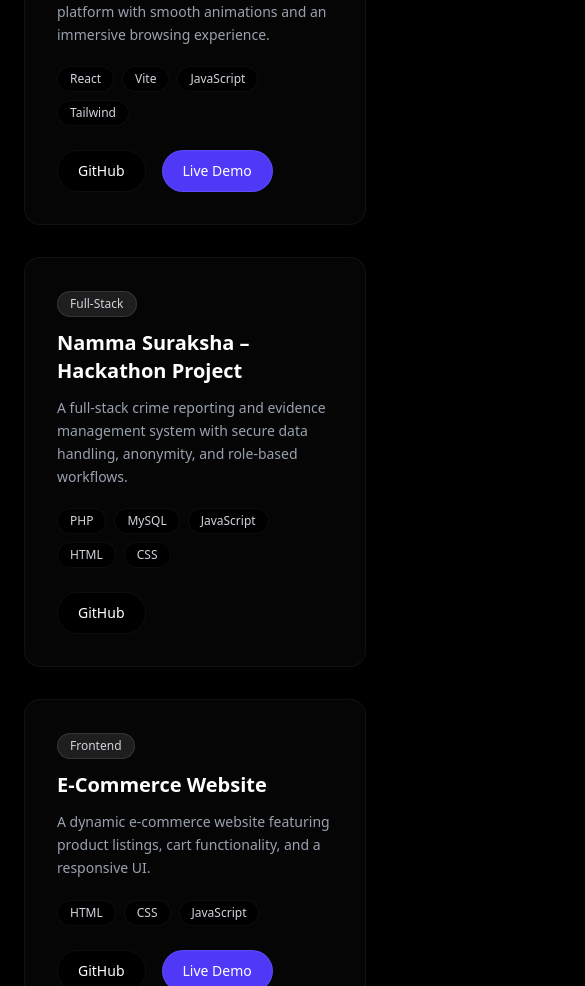
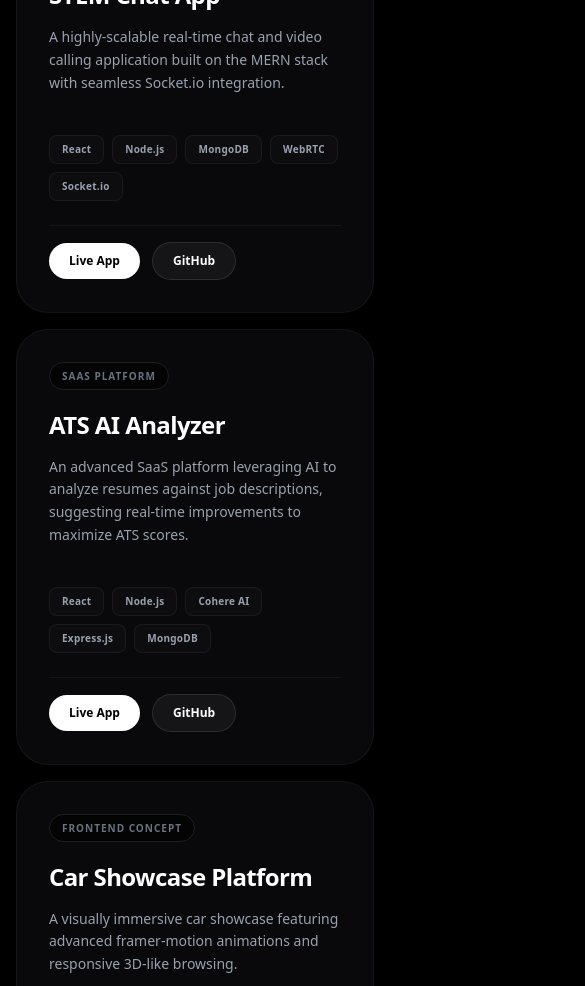
Before and after one commit to nikilkumarks/My_portfolio, a React (Vite) app: page / in a window 390 px wide. Shown: the part 5420-6406 px from the top of the page, 585 px wide, since content can reach past the window. Built offline with nearby package versions, Linux system fonts and the light colour scheme.

Commit message:
updated the ui

```diff
--- a/src/components/Experience.jsx
+++ b/src/components/Experience.jsx
@@ -3,7 +3,7 @@
 
 const experiences = [
   {
-    role: "Frontend Developer Intern",
+    role: "Frontend Developer",
     company: "Innovgeist",
     duration: "Jan 2026 – Present",
     current: true,
@@ -17,7 +17,7 @@
     tech: ["React", "Tailwind CSS", "JavaScript", "REST APIs", "Git"],
   },
   {
-    role: "Frontend Developer Intern",
+    role: "Frontend Intern",
     company: "Small Fare",
     duration: "Jul 2025 – Sep 2025",
     current: false,
@@ -30,7 +30,7 @@
     tech: ["React", "Tailwind CSS", "SaaS", "Git"],
   },
   {
-    role: "Freelance Web Developer",
+    role: "Freelance Developer",
     company: "Self-Employed",
     duration: "2025",
     current: false,
@@ -48,32 +48,37 @@
   return (
     <section
       id="experience"
-      className="relative py-28 px-6 sm:px-10 lg:px-20 bg-section-bg text-white min-h-screen overflow-hidden"
+      className="relative min-h-screen py-32 bg-black text-white"
     >
-      <div className="relative z-10 max-w-5xl mx-auto">
+      {/* Subtle Background Glow */}
+      <div className="absolute top-1/4 left-1/2 -translate-x-1/2 w-[800px] h-[800px] bg-white/[0.02] rounded-full blur-[120px] pointer-events-none" />
+
+      <div className="max-w-[90rem] mx-auto px-6 sm:px-10 lg:px-24 relative z-10 flex flex-col items-center">
+
+        {/* Section Header */}
+        <div className="w-full flex flex-col gap-4 border-b border-white/10 pb-12 mb-16">
           <motion.h2
-          initial={{ opacity: 0, y: -20 }}
+            initial={{ opacity: 0, y: 20 }}
             whileInView={{ opacity: 1, y: 0 }}
-          transition={{ duration: 0.6 }}
+            transition={{ duration: 0.8 }}
             viewport={{ once: true }}
-          className="text-center text-4xl sm:text-5xl font-extrabold mb-6 text-white"
+            className="text-5xl sm:text-7xl lg:text-[8rem] font-black text-white tracking-tighter"
           >
-          Experience
+            Experience<span className="text-white/20">.</span>
           </motion.h2>
-
           <motion.p
             initial={{ opacity: 0 }}
             whileInView={{ opacity: 1 }}
             transition={{ delay: 0.2 }}
             viewport={{ once: true }}
-          className="text-center text-gray-400 max-w-2xl mx-auto mb-20"
+            className="text-gray-400 text-lg sm:text-xl font-light max-w-2xl"
           >
-          My professional journey building scalable, production-ready web
-          applications with modern frontend technologies.
+            My professional journey building scalable, production-ready web applications with modern frontend technologies.
           </motion.p>
+        </div>
 
-        {/* Timeline */}
-        <div className="relative border-l border-glass-border pl-6 space-y-14">
+        {/* Elegant List Format (Unboxed) */}
+        <div className="w-full flex flex-col">
           {experiences.map((exp, idx) => (
             <motion.div
               key={idx}
@@ -81,58 +86,51 @@
               whileInView={{ opacity: 1, y: 0 }}
               transition={{ duration: 0.6, delay: idx * 0.1 }}
               viewport={{ once: true }}
-              className="relative"
+              className="group flex flex-col lg:flex-row justify-between items-start gap-8 lg:gap-16 py-12 border-b border-white/10 hover:border-white/30 transition-colors duration-500"
             >
-              {/* Timeline Dot */}
-              <span
-                className={`absolute -left-[11px] top-2 w-5 h-5 rounded-full shadow-md border-2 border-main-bg
-                ${exp.current
-                    ? "bg-emerald-500 animate-pulse"
-                    : "bg-indigo-500"
-                  }`}
-              />
 
-              {/* Card */}
-              <div className="backdrop-blur-sm bg-card-bg border border-glass-border rounded-2xl p-6 sm:p-8 shadow-lg hover:shadow-indigo-500/10 transition-all duration-300 hover:scale-[1.02]">
-                <div className="flex flex-col sm:flex-row sm:items-center sm:justify-between gap-2 mb-4">
-                  <div className="flex items-center gap-3">
-                    <h3 className="text-xl font-semibold text-indigo-400">
-                      {exp.role}
+              {/* Left Column: Role & Company */}
+              <div className="flex flex-col gap-3 lg:w-1/3 pt-2">
+                <div className="flex items-center gap-4">
+                  <h3 className="text-3xl sm:text-4xl font-bold text-white tracking-tight">
+                    {exp.company}
                   </h3>
-
                   {exp.current && (
-                      <span className="text-xs px-3 py-1 rounded-full bg-green-500/20 text-green-400 border border-green-500/30 animate-pulse">
-                        Present
-                      </span>
+                    <span className="w-2 h-2 rounded-full bg-white animate-pulse" />
                   )}
                 </div>
 
-                  <span className="text-sm text-purple-400 font-medium italic">
+                <h4 className="text-xl sm:text-2xl font-light text-gray-400">
+                  {exp.role}
+                </h4>
+
+                <span className="text-sm font-semibold uppercase tracking-[0.2em] text-gray-600 mt-2">
                   {exp.duration}
                 </span>
               </div>
 
-                <p className="text-indigo-200/80 mb-4">{exp.company}</p>
-
-                {/* Highlights */}
-                <ul className="list-disc list-inside space-y-2 text-gray-300 text-sm sm:text-base">
+              {/* Right Column: Description & Tags */}
+              <div className="flex flex-col gap-8 lg:w-2/3">
+                <ul className="space-y-4">
                   {exp.highlights.map((point, i) => (
-                    <li key={i}>{point}</li>
+                    <li key={i} className="text-base sm:text-lg text-gray-300 font-light leading-relaxed">
+                      {point}
+                    </li>
                   ))}
                 </ul>
 
-                {/* Tech Stack */}
-                <div className="flex flex-wrap gap-2 mt-5">
+                <div className="flex flex-wrap gap-2 mt-4">
                   {exp.tech.map((tech) => (
                     <span
                       key={tech}
-                      className="text-xs px-3 py-1 rounded-full bg-main-bg border border-glass-border text-gray-300 hover:bg-white/10 transition"
+                      className="text-xs font-semibold tracking-wide px-4 py-2 rounded-full bg-white/[0.03] border border-white/5 text-gray-400 group-hover:text-white transition-colors duration-300"
                     >
                       {tech}
                     </span>
                   ))}
                 </div>
               </div>
+
             </motion.div>
           ))}
         </div>
--- a/src/components/Projects.jsx
+++ b/src/components/Projects.jsx
@@ -4,175 +4,164 @@
   {
     title: "Pokémon Explorer",
     type: "Frontend",
-    featured: true,
-    description:
-      "A sleek React application to search and explore Pokémon using PokéAPI. Optimized for performance and smooth UI interactions.",
-    tech: ["React", "Vite", "Tailwind", "PokéAPI"],
+    description: "A sleek React application to search and explore Pokémon using PokéAPI. Optimized for performance and fluid UI interactions.",
+    tech: ["React", "Vite", "Tailwind", "REST", "PokéAPI"],
     github: "https://github.com/nikilkumarks/PokeMon",
     live: "https://poke-mon-psi.vercel.app/",
+    bentoSize: "col-span-1 md:col-span-1 lg:col-span-1",
+  },
+  {
+    title: "STEM Chat App",
+    type: "Full-Stack WebRTC",
+    description: "A highly-scalable real-time chat and video calling application built on the MERN stack with seamless Socket.io integration.",
+    tech: ["React", "Node.js", "MongoDB", "WebRTC", "Socket.io"],
+    github: "https://github.com/nikilkumarks/Stem",
+    live: "https://stem-o0zn.onrender.com/",
+    bentoSize: "col-span-1 md:col-span-2 lg:col-span-2",
+  },
+  {
+    title: "ATS AI Analyzer",
+    type: "SaaS Platform",
+    description: "An advanced SaaS platform leveraging AI to analyze resumes against job descriptions, suggesting real-time improvements to maximize ATS scores.",
+    tech: ["React", "Node.js", "Cohere AI", "Express.js", "MongoDB"],
+    github: "https://github.com/nikilkumarks/ATS_Checker",
+    live: "https://ats-checker-vbuy.onrender.com/",
+    bentoSize: "col-span-1 md:col-span-2 lg:col-span-2",
   },
   {
     title: "Car Showcase Platform",
-    type: "Frontend",
-    featured: true,
-    description:
-      "A modern, responsive car showcase platform with smooth animations and an immersive browsing experience.",
-    tech: ["React", "Vite", "JavaScript", "Tailwind"],
+    type: "Frontend Concept",
+    description: "A visually immersive car showcase featuring advanced framer-motion animations and responsive 3D-like browsing.",
+    tech: ["React", "Vite", "Tailwind", "Framer Motion"],
     github: "https://github.com/nikilkumarks/Cars_Website",
     live: "https://remarkable-froyo-196aab.netlify.app/",
+    bentoSize: "col-span-1 md:col-span-1 lg:col-span-1",
   },
   {
-    title: "Namma Suraksha – Hackathon Project",
-    type: "Full-Stack",
-    featured: true,
-    description:
-      "A full-stack crime reporting and evidence management system with secure data handling, anonymity, and role-based workflows.",
+    title: "Namma Suraksha",
+    type: "Government Tech",
+    description: "A secure, role-based crime reporting and evidence management system ensuring data anonymity and high-level workflows.",
     tech: ["PHP", "MySQL", "JavaScript", "HTML", "CSS"],
     github: "https://github.com/nikilkumarks/NammaSurakshaHackaton",
+    bentoSize: "col-span-1 md:col-span-1 lg:col-span-1",
   },
   {
-    title: "E-Commerce Website",
-    type: "Frontend",
-    description:
-      "A dynamic e-commerce website featuring product listings, cart functionality, and a responsive UI.",
-    tech: ["HTML", "CSS", "JavaScript"],
+    title: "E-Commerce Experience",
+    type: "Storefront UI",
+    description: "A dynamic and fully responsive e-commerce storefront with integrated cart logic and modern product displays.",
+    tech: ["JavaScript", "HTML5", "CSS3", "DOM"],
     github: "https://github.com/nikilkumarks/E-Commerc",
     live: "https://e-commerc-seven.vercel.app/",
-  },
-  {
-    title: "Stem - Real-Time Chat Application (Full Stack)",
-    type: "Full-Stack",
-    description:
-      "STEM is a full-stack real-time chat and video calling application built with the MERN stack. It enables instant one-to-one messaging and peer-to-peer video communication using real-time technologies, along with JWT-based authentication, live presence tracking, typing indicators, and read receipts. The system is designed with scalable REST APIs and an optimized MongoDB database, simulating a modern real-time communication platform.",
-    tech: [
-      "React",
-      "Tailwind CSS",
-      "Zustand",
-      "TanStack Query",
-      "Node.js",
-      "Express.js",
-      "MongoDB",
-    ],
-    github: "https://github.com/nikilkumarks/Stem",
-    live: "https://stem-o0zn.onrender.com/",
-  },
-  {
-    title: "ATS Checker - AI-Powered ATS Resume Analyzer & Builder (Full Stack + AI)",
-    type: "Full-Stack",
-    description:
-      "A full-stack web application that helps users create ATS-friendly resumes, analyze resume performance against job descriptions, and improve content using AI-powered suggestions. This platform acts as a SaaS product with user and admin dashboards.",
-    tech: ["React", "Tailwind CSS", "Node.js", "Express.js", "MongoDB", "Cohere AI"],
-    github: "https://github.com/nikilkumarks/ATS_Checker",
-    live: " https://ats-checker-vbuy.onrender.com/",
+    bentoSize: "col-span-1 md:col-span-2 lg:col-span-2",
   },
 ];
-
-const cardVariants = {
-  hidden: { opacity: 0, y: 40 },
-  visible: (i) => ({
-    opacity: 1,
-    y: 0,
-    transition: {
-      delay: i * 0.1,
-      duration: 0.6,
-      ease: "easeOut",
-    },
-  }),
-};
 
 const Projects = () => {
   return (
     <section
       id="projects"
-      className="min-h-screen px-6 sm:px-10 lg:px-20 py-28 bg-section-bg text-white"
+      className="relative min-h-screen py-32 bg-black text-white"
     >
+      <div className="max-w-[90rem] mx-auto px-4 sm:px-8 lg:px-16 relative z-10 flex flex-col">
+
+        {/* Header */}
+        <div className="flex flex-col gap-4 text-center items-center justify-center mb-16">
           <motion.h2
-        initial={{ opacity: 0, y: -30 }}
+            initial={{ opacity: 0, y: 20 }}
             whileInView={{ opacity: 1, y: 0 }}
-        transition={{ duration: 0.6 }}
+            transition={{ duration: 0.8 }}
             viewport={{ once: true }}
-        className="text-center text-4xl sm:text-5xl font-extrabold mb-6 text-white"
+            className="text-4xl sm:text-6xl lg:text-8xl font-black text-white tracking-tighter"
           >
-        Projects
+            Selected Projects
           </motion.h2>
-
           <motion.p
             initial={{ opacity: 0 }}
             whileInView={{ opacity: 1 }}
             transition={{ delay: 0.2 }}
             viewport={{ once: true }}
-        className="text-center text-gray-400 max-w-2xl mx-auto mb-16"
+            className="text-gray-400 text-base sm:text-lg font-medium max-w-2xl"
           >
-        A curated collection of frontend and full-stack projects demonstrating
-        my ability to design, build, and ship real-world applications.
+            A curated showcase of my frontend interfaces, full-stack architectures, and real-time systems.
           </motion.p>
+        </div>
 
-      {/* Projects Grid */}
-      <div className="grid gap-8 sm:grid-cols-2 lg:grid-cols-3 max-w-7xl mx-auto">
+        {/* Dense Bento Grid */}
+        <div className="grid grid-cols-1 md:grid-cols-2 lg:grid-cols-3 gap-4 sm:gap-6 auto-rows-[minmax(300px,_auto)]">
           {projects.map((project, index) => (
             <motion.div
               key={project.title}
-            custom={index}
-            initial="hidden"
-            whileInView="visible"
-            viewport={{ once: true }}
-            variants={cardVariants}
-            whileHover={{ y: -8, scale: 1.03 }}
-            transition={{ type: "spring", stiffness: 220, damping: 20 }}
-            className={`bg-card-bg border border-glass-border rounded-2xl p-8 shadow-xl hover:border-indigo-500/40 transition duration-500 backdrop-blur-sm ${
-              project.featured ? "lg:col-span-2" : ""
-            }`}
+              initial={{ opacity: 0, y: 20, scale: 0.95 }}
+              whileInView={{ opacity: 1, y: 0, scale: 1 }}
+              transition={{ duration: 0.6, delay: index * 0.1, ease: "easeOut" }}
+              viewport={{ once: true, margin: "-50px" }}
+              className={`group flex flex-col relative bg-[#09090b] hover:bg-[#121216] border border-white/[0.05] hover:border-white/[0.1] rounded-[2rem] sm:rounded-[2.5rem] p-8 sm:p-10 transition-all duration-500 overflow-hidden ${project.bentoSize}`}
             >
-            {/* Badge */}
-            <span className="inline-block mb-3 px-3 py-1 text-xs rounded-full bg-white/10 border border-white/10 text-gray-300">
+
+              {/* Subtle Ambient Vignette */}
+              <div className="absolute inset-0 bg-[radial-gradient(circle_at_100%_0%,rgba(255,255,255,0.03)_0%,transparent_50%)] opacity-0 group-hover:opacity-100 transition-opacity duration-700 pointer-events-none" />
+
+              <div className="relative z-10 flex flex-col h-full">
+
+                {/* Meta / Type */}
+                <div className="mb-6">
+                  <span className="text-[10px] font-bold uppercase tracking-widest text-gray-500 border border-white/10 px-3 py-1.5 rounded-full bg-black/50">
                     {project.type}
                   </span>
+                </div>
 
                 {/* Title */}
-            <h3 className="text-xl font-semibold mb-3">
+                <h3 className="text-2xl sm:text-4xl font-bold text-white tracking-tight leading-tight mb-4">
                   {project.title}
                 </h3>
 
                 {/* Description */}
-            <p className="text-sm text-gray-400 mb-5 leading-relaxed">
+                <p className="text-sm sm:text-base text-gray-400 font-normal leading-relaxed mb-10 max-w-md">
                   {project.description}
                 </p>
 
+                {/* Bottom Section (Links + Tech) */}
+                <div className="mt-auto flex flex-col gap-6">
+
                   {/* Tech Stack */}
-            <div className="flex flex-wrap gap-2 mb-6">
+                  <div className="flex flex-wrap gap-2">
                     {project.tech.map((tech) => (
                       <span
                         key={tech}
-                  className="text-xs px-3 py-1 rounded-full bg-main-bg border border-glass-border text-gray-300"
+                        className="text-[10px] sm:text-[11px] font-semibold tracking-wide px-3 py-1.5 rounded-lg bg-white/[0.02] border border-white/5 text-gray-400"
                       >
                         {tech}
                       </span>
                     ))}
                   </div>
 
-            <div className="flex items-center gap-4 mt-auto">
-              <a
-                href={project.github}
-                target="_blank"
-                rel="noopener noreferrer"
-                className="text-sm px-5 py-2.5 rounded-full border border-glass-border bg-main-bg hover:bg-white/10 transition duration-300"
-              >
-                GitHub
-              </a>
-
+                  {/* Actions */}
+                  <div className="flex items-center gap-3 pt-4 border-t border-white/[0.05]">
                     {project.live && (
                       <a
                         href={project.live}
                         target="_blank"
                         rel="noopener noreferrer"
-                  className="text-sm px-5 py-2.5 rounded-full bg-indigo-600 hover:bg-indigo-700 text-white border border-indigo-500/50 transition duration-300"
+                        className="text-xs font-bold px-5 py-2.5 rounded-full bg-white text-black hover:bg-gray-300 transition-colors"
                       >
-                  Live Demo
+                        Live App
                       </a>
                     )}
+                    <a
+                      href={project.github}
+                      target="_blank"
+                      rel="noopener noreferrer"
+                      className="text-xs font-bold px-5 py-2.5 rounded-full bg-white/[0.05] border border-white/10 text-white hover:bg-white/[0.1] transition-colors"
+                    >
+                      GitHub
+                    </a>
+                  </div>
+                </div>
+
               </div>
             </motion.div>
           ))}
+        </div>
       </div>
     </section>
   );
```
Also changed, not shown: src/components/Contact.jsx (+80 -83 lines). Lines whose indentation alone changed are shown as unchanged.
